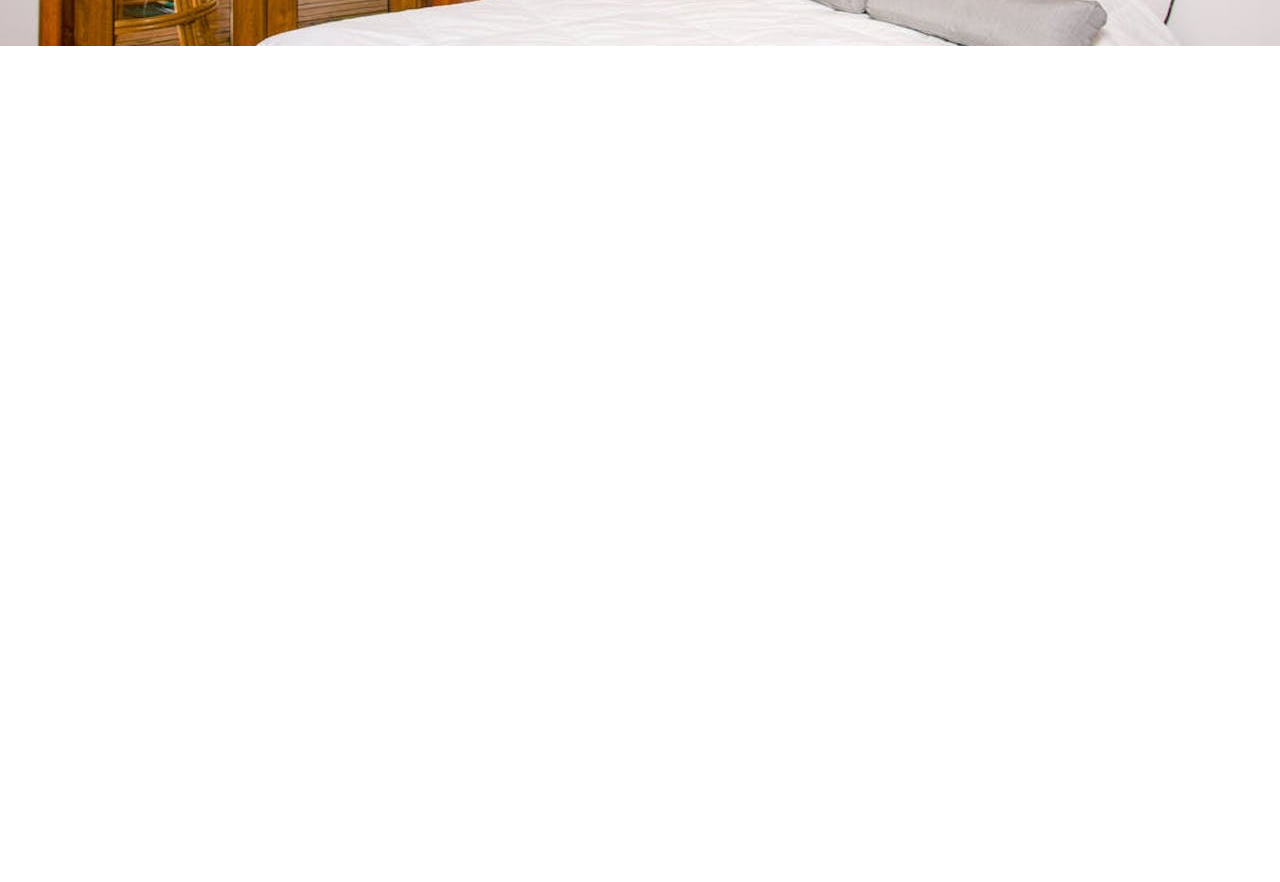
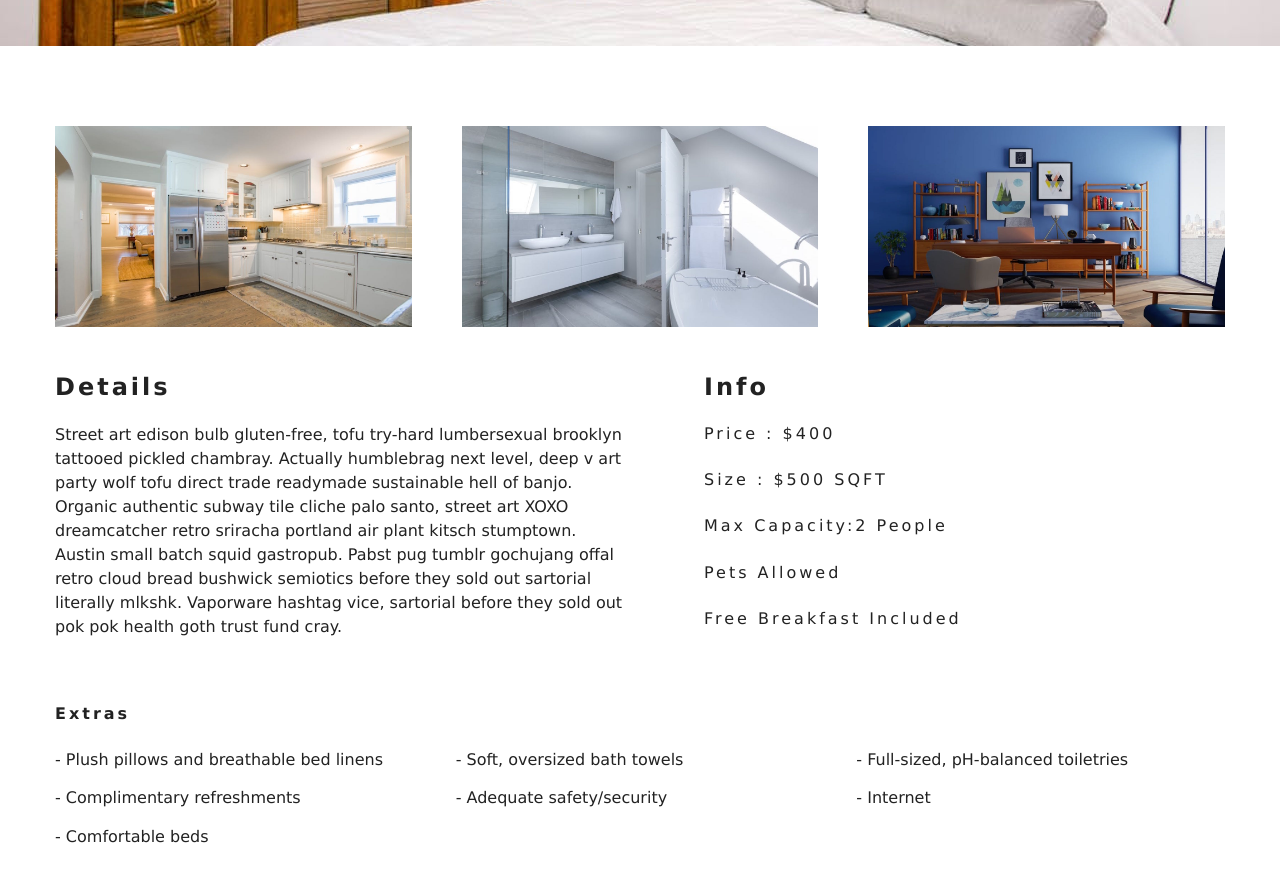
Before and after one commit to Annettesunday/Beach-Resort, a React (Create React App) app: page /rooms/double-deluxe in a window 1280 px wide. Shown: the part 500-1382 px from the top of the page. Before the commit the page ends 800 px from the top, so only its background shows below. Built offline with nearby package versions, Linux system fonts and the light colour scheme.

Commit message:
ch(SingleRoom): complete SingleRoom component

```diff
--- a/src/pages/SingleRoom.js
+++ b/src/pages/SingleRoom.js
@@ -41,14 +41,50 @@
       pets,
       images
     } = room;
+
+    const [mainImg, ...defaultImg] = images;
     return (
-      <StyledHero img={images[0] || this.state.defaultBcg }>
+      <>
+        <StyledHero img={mainImg || this.state.defaultBcg}>
           <Banner title={`${name} room`}>
             <Link to="/rooms" className="btn-primary">
               back to rooms
             </Link>
           </Banner>
         </StyledHero>
+        <section className="single-room">
+          <div className="single-room-images">
+            {defaultImg.map((item, index) => {
+              return <img key={index} src={item} alt={name} />;
+            })}
+          </div>
+          <div className="single-room-info">
+            <article className="desc">
+              <h3>details</h3>
+              <p>{description}</p>
+            </article>
+            <article className="info">
+              <h3>info</h3>
+              <h6>price : ${price}</h6>
+              <h6>size : ${size} SQFT</h6>
+              <h6>
+                max capacity:
+                {capacity > 1 ? `${capacity} people` : `${capacity} person`}
+              </h6>
+              <h6>{pets ? "pets allowed" : "no pets"}</h6>
+              <h6>{breakfast && "free breakfast included"}</h6>
+            </article>
+          </div>
+        </section>
+        <section className="room-extras">
+          <h6>extras</h6>
+          <ul className="extras">
+            {extras.map((item, index) => {
+              return <li key={index}>- {item}</li>;
+            })}
+          </ul>
+        </section>
+      </>
     );
   }
 }
```
Lines whose indentation alone changed are shown as unchanged.
